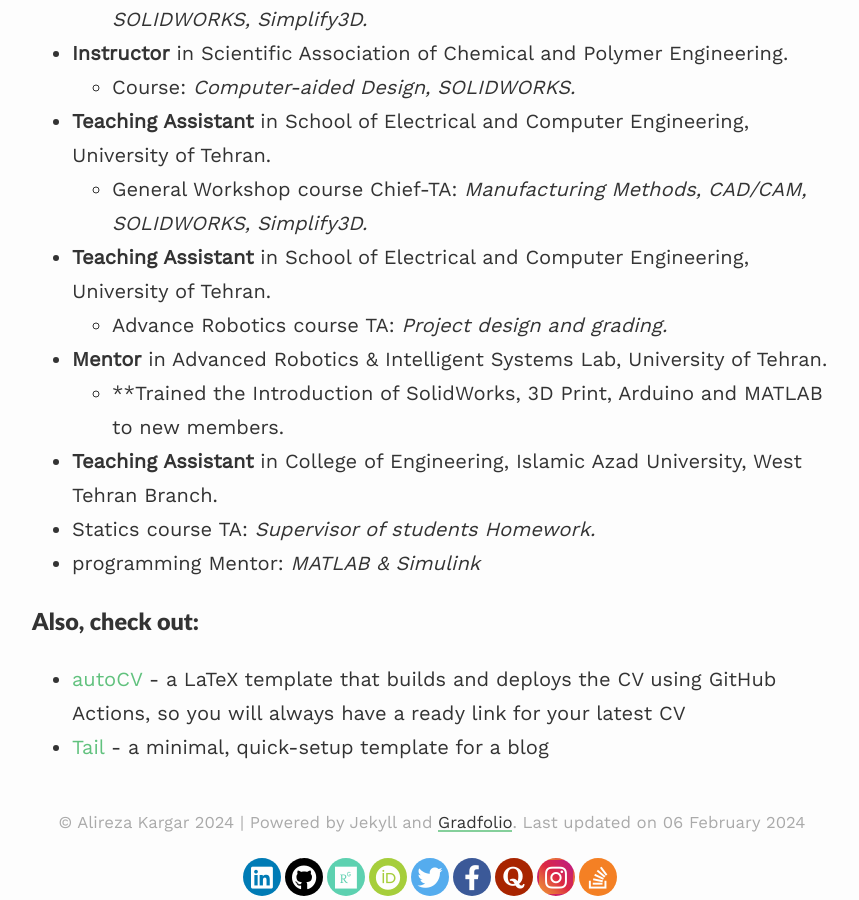
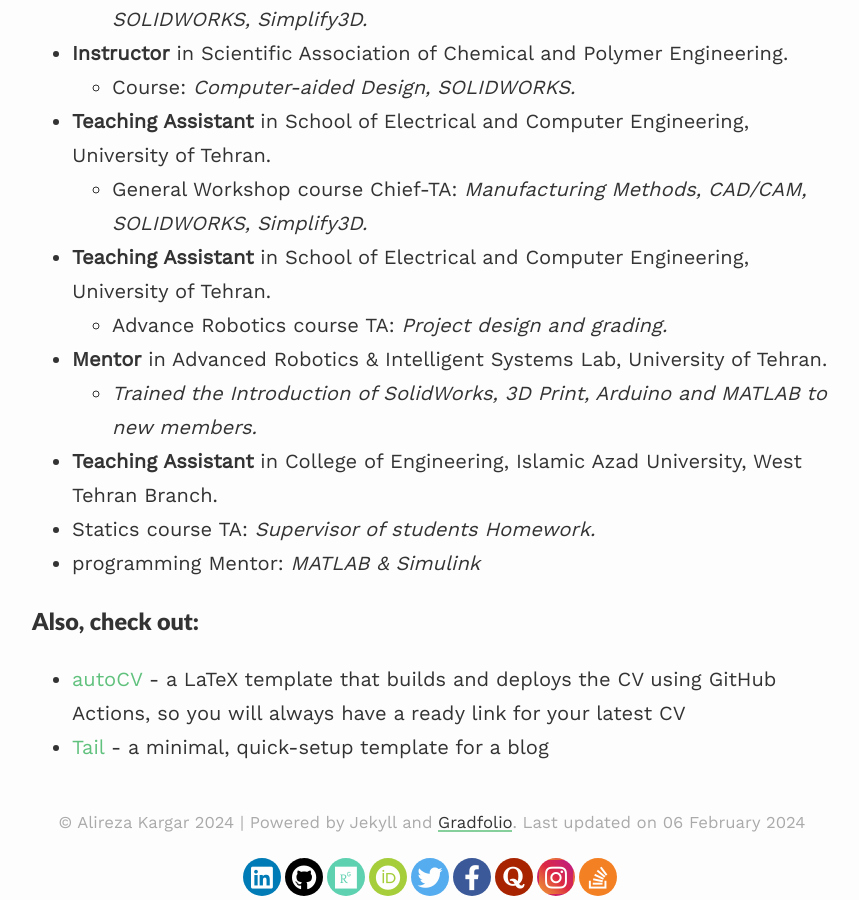
Before and after one commit to alireza-kargar/alireza-kargar.github.io, a Jekyll site: the page built from index.md, in a window 1280 px wide and 900 px high, scrolled down 2310 px. Shown: the whole window, without its empty margins (208-1067 px from the left). Built offline with Jekyll 4.4.1, drawn with Linux system fonts in a browser that asks for light colours; nearby versions of some CDN libraries.

Commit message:
more writing eddit

```diff
--- a/index.md
+++ b/index.md
@@ -64,7 +64,7 @@ Product and System design, Computer-aided design and manufacturing , Service Rob
   - Advance Robotics course TA: *Project design and grading.*
 
 - **Mentor** in Advanced Robotics & Intelligent Systems Lab, University of Tehran.
-  - **Trained the Introduction of SolidWorks, 3D Print, Arduino and MATLAB to new members.
+  - *Trained the Introduction of SolidWorks, 3D Print, Arduino and MATLAB to new members.*
 
 - **Teaching Assistant** in College of Engineering, Islamic Azad University, West Tehran Branch.
  - Statics course TA: *Supervisor of students Homework.*
```
